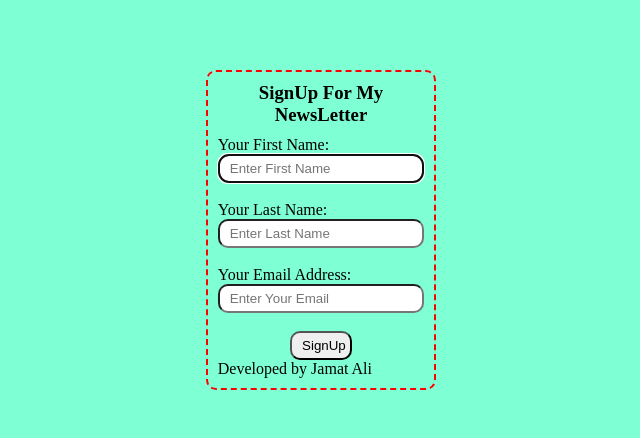
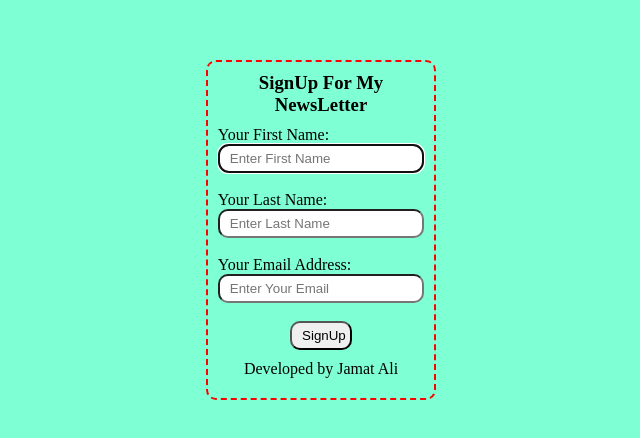
Before and after one commit to jamatali/MERN-Practice, a website: page email-collection-22-09-23/index.html in a window 1280 px wide. Shown: the part 170-608 px from the top of the page, without its empty margins (319-959 px from the left). Drawn offline with Linux system fonts and the light colour scheme; files that its build step writes are made by us from their sources.

Commit message:
style updated for author

```diff
--- a/email-collection-22-09-23/public/style.css
+++ b/email-collection-22-09-23/public/style.css
@@ -18,7 +18,7 @@
     border-radius: 10px;
     padding: 0 10px 10px 10px;
 }
-.card h3{
+.card h3,p{
     text-align: center;
     padding: 10px 0;
 }
```
